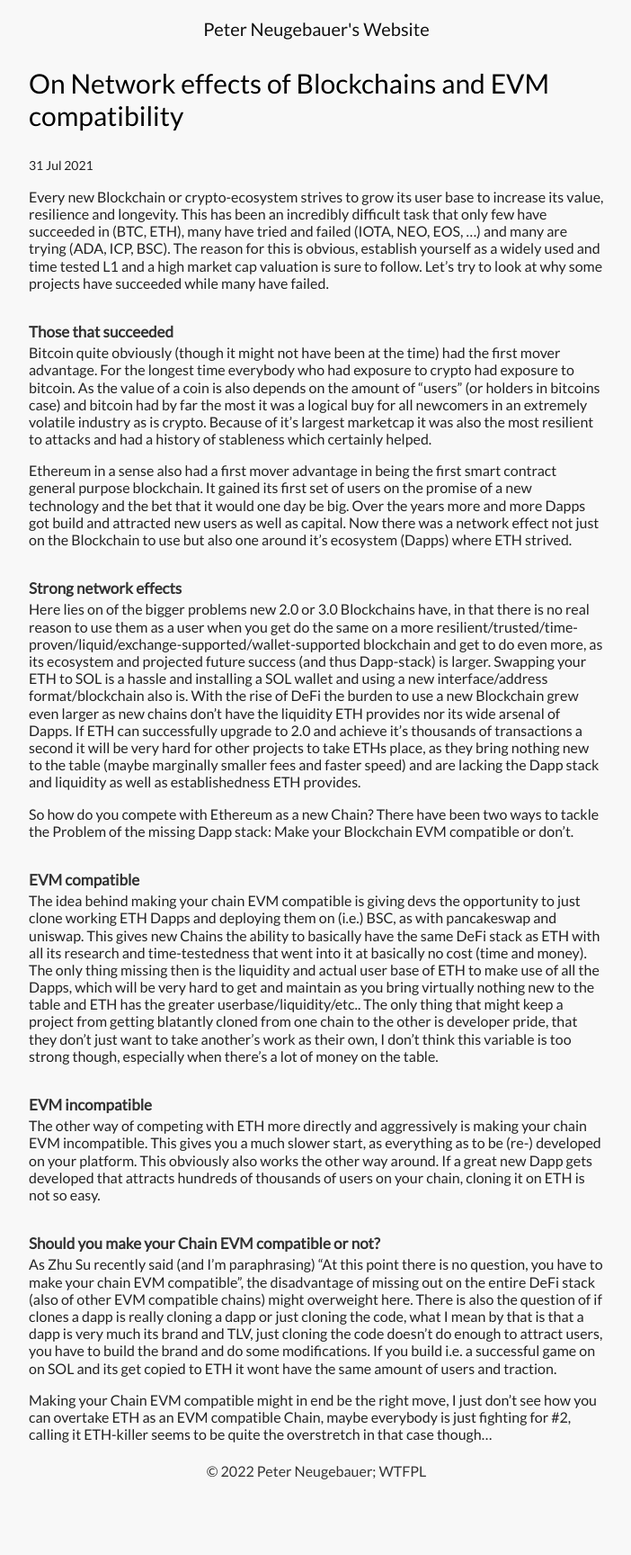
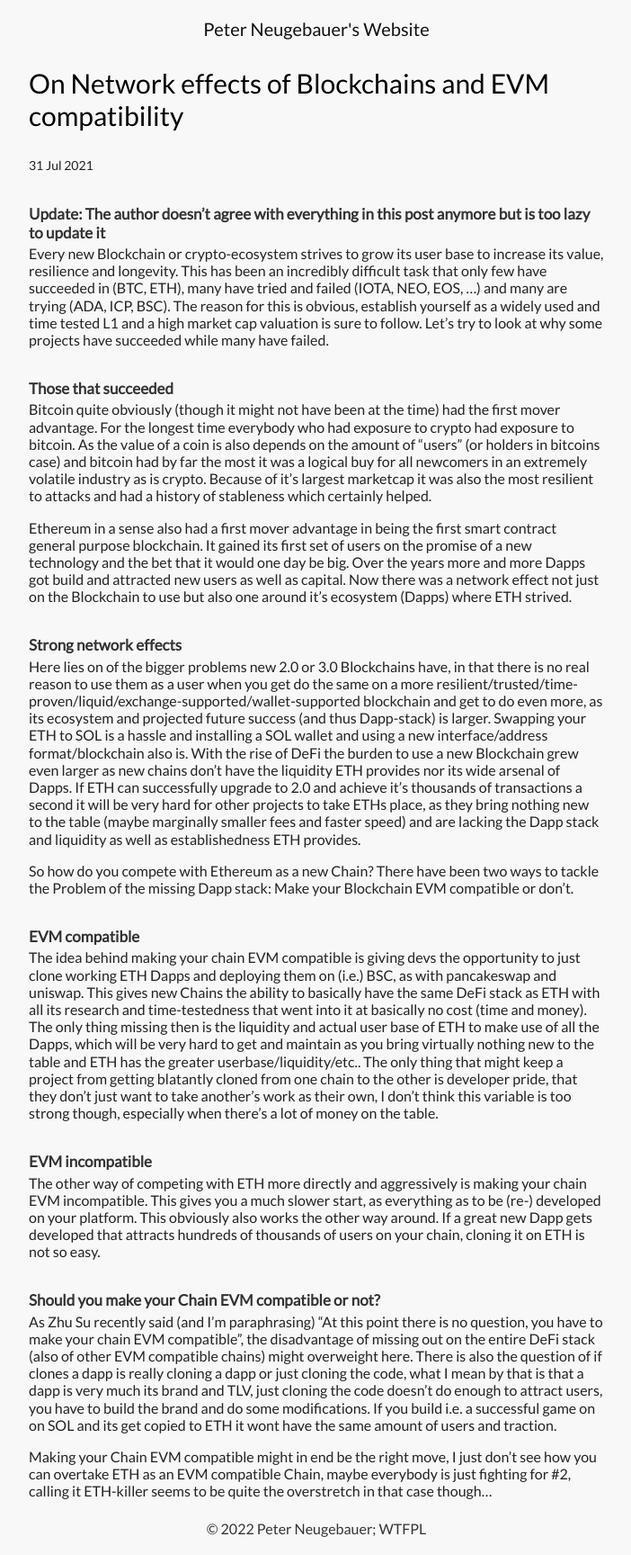
Before and after one commit to pneugeb/pneugeb.github.io, a Jekyll site: the page built from _posts/2021-07-31-On-Network-effects-of-Blockchains-and-EVM-compatibility.md, in a window 1280 px wide. Shown: the whole page at 90% size, without its empty margins (288-990 px from the left). Built offline with Jekyll 4.4.1, drawn with Linux system fonts in a browser that asks for light colours; before the commit the page ends 1664 px from its top, so only the background shows below that.

Commit message:
post update: out of date

```diff
--- a/_posts/2021-07-31-On-Network-effects-of-Blockchains-and-EVM-compatibility.md
+++ b/_posts/2021-07-31-On-Network-effects-of-Blockchains-and-EVM-compatibility.md
@@ -3,9 +3,10 @@ layout: post
 title: "On Network effects of Blockchains and EVM compatibility"
 description: "Should you make your chain EVM compatible or not?"
 category: blockchain
-hidden: true
 comments: false
 ---
+
+### Update: The author doesn't agree with everything in this post anymore but is too lazy to update it
 
 Every new Blockchain or crypto-ecosystem strives to grow its user base to increase its value, resilience and longevity. This has been an incredibly difficult task that only few have succeeded in (BTC, ETH), many have tried and failed (IOTA, NEO, EOS, ...) and many are trying (ADA, ICP, BSC). The reason for this is obvious, establish yourself as a widely used and time tested L1 and a high market cap valuation is sure to follow. Let's try to look at why some projects have succeeded while many have failed.
 
```
